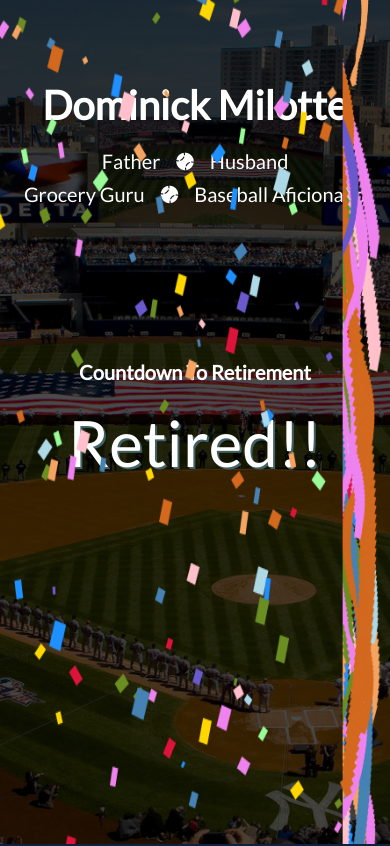
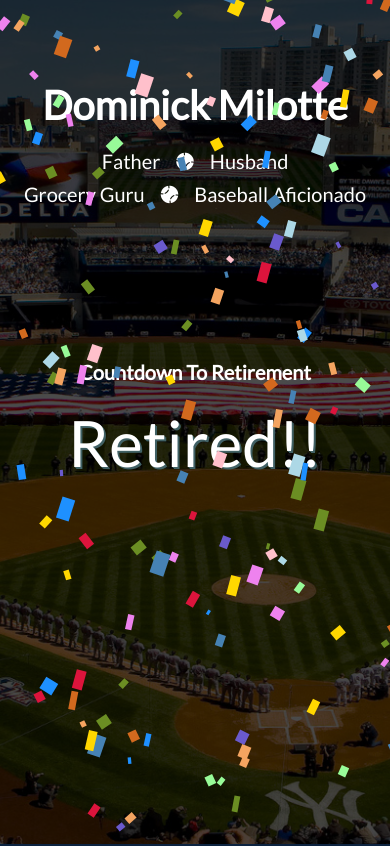
Before and after one commit to DustinMilotte/dominick-milotte, a website: page index.html in a window 390 px wide. Shown: the top 846 px of the page. Drawn offline with Linux system fonts and the light colour scheme.

Commit message:
try fix confettii mobile

```diff
--- a/index.html
+++ b/index.html
@@ -23,7 +23,7 @@
   <body>
     <section>
       <!-- <canvas id="confetti-canvas"></canvas> -->
-      <canvas id="confetti-canvas" style="display:block;z-index:999999;pointer-events:none;position:absolute;top:0" width="444" height="676"></canvas>
+      <!-- <canvas id="confetti-canvas" style="display:block;z-index:999999;pointer-events:none;position:absolute;top:0" width="444" height="676"></canvas> -->
       <div class ="landing">
         <div class="landing-inner">
           <h1>Dominick Milotte</h1>
```
